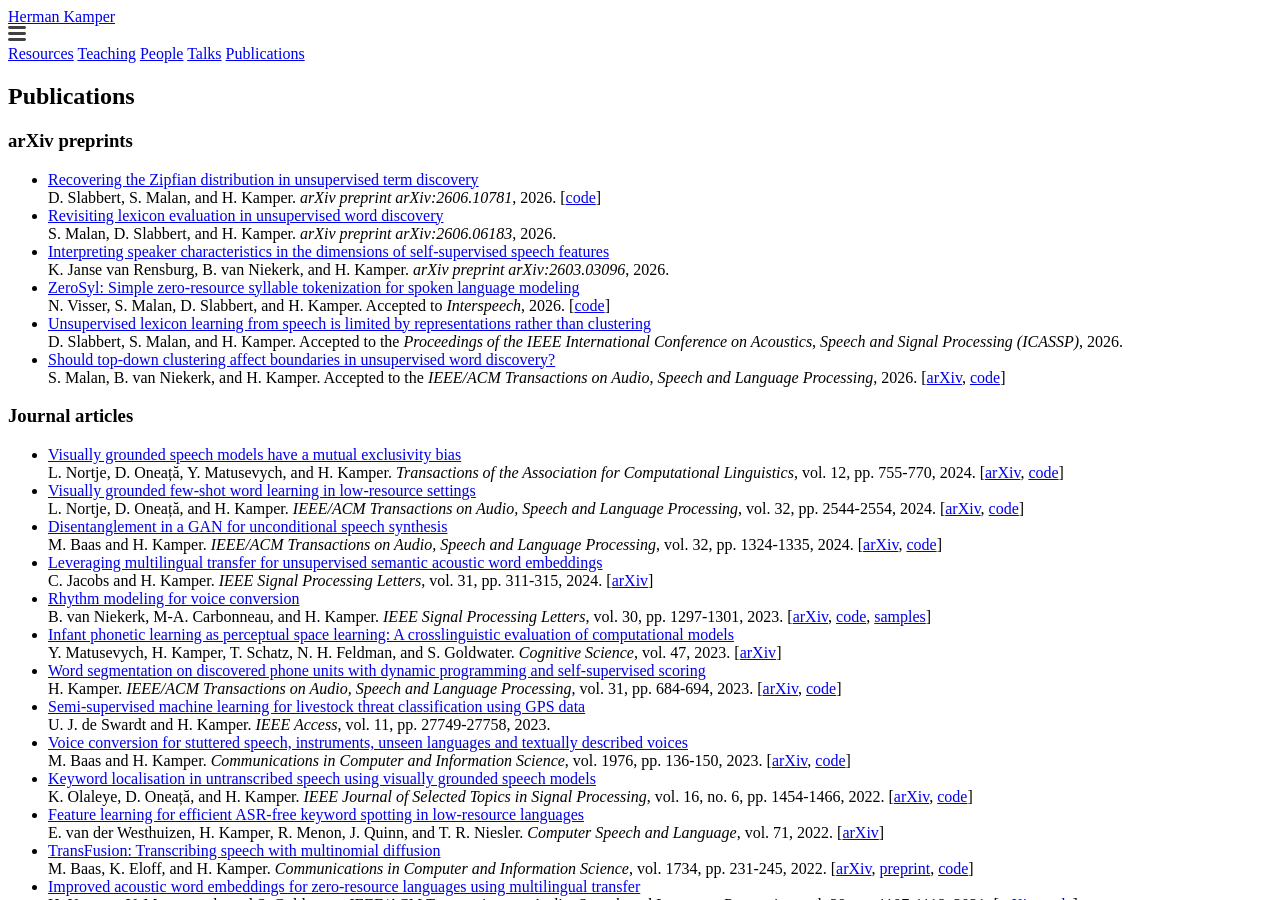
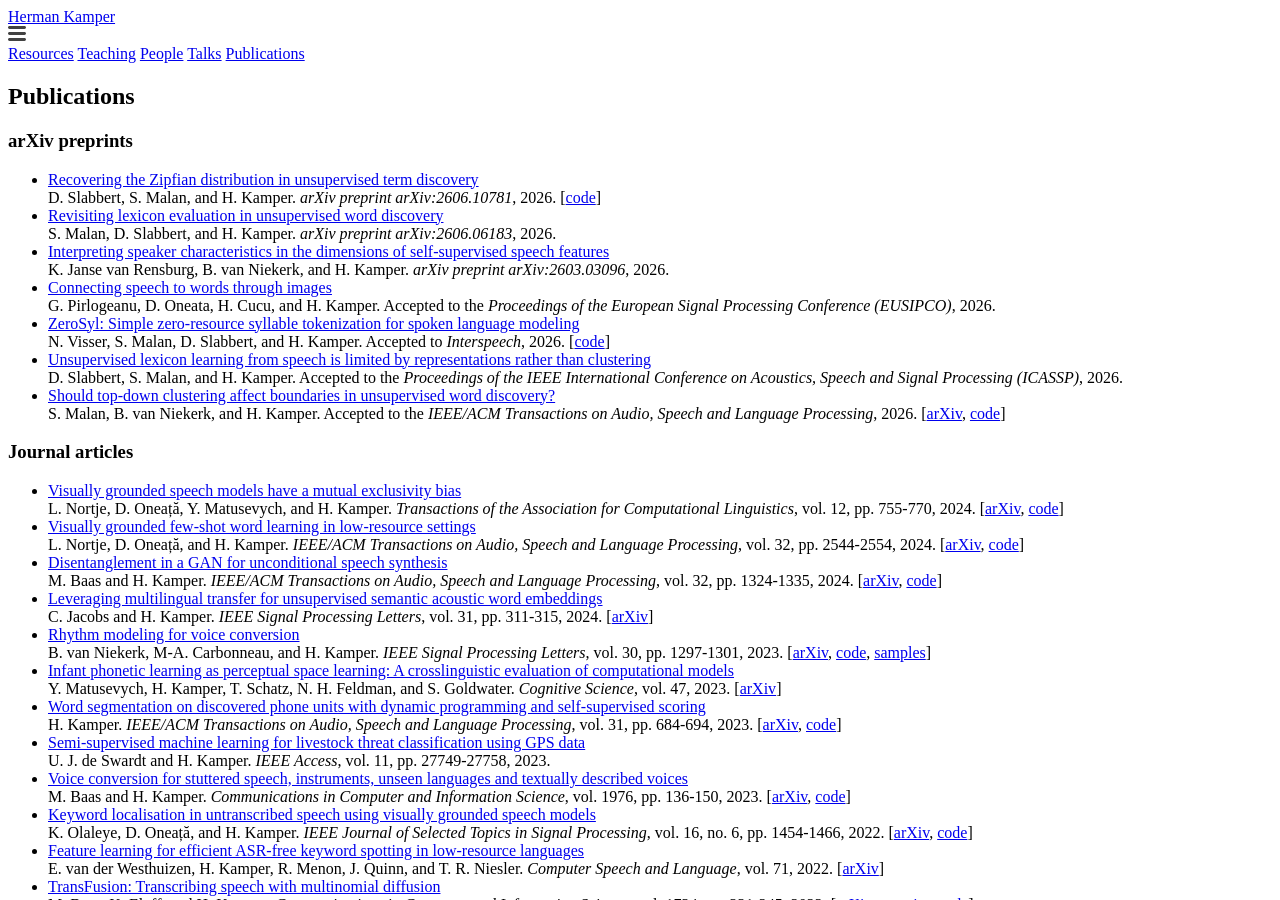
Before and after one commit to kamperh/kamperh.github.io, a Jekyll site: the page built from publications.md, in a window 1280 px wide and 900 px high. Built offline with Jekyll 4.4.1, drawn with Linux system fonts in a browser that asks for light colours; a style sheet for code colours, icons or effects is not loaded.

Commit message:
Update publications.md

```diff
--- a/publications.md
+++ b/publications.md
@@ -16,6 +16,8 @@ order: 5
   S. Malan, D. Slabbert, and H. Kamper. *arXiv preprint arXiv:2606.06183*, 2026.
 - [Interpreting speaker characteristics in the dimensions of self-supervised speech features](http://arxiv.org/abs/2603.03096)
   K. Janse van Rensburg, B. van Niekerk, and H. Kamper. *arXiv preprint arXiv:2603.03096*, 2026.
+- [Connecting speech to words through images](https://arxiv.org/abs/2606.16807)
+  G. Pirlogeanu, D. Oneata, H. Cucu, and H. Kamper. Accepted to the *Proceedings of the European Signal Processing Conference (EUSIPCO)*, 2026.
 - [ZeroSyl: Simple zero-resource syllable tokenization for spoken language modeling](https://arxiv.org/abs/2602.15537)
   N. Visser, S. Malan, D. Slabbert, and H. Kamper. Accepted to *Interspeech*, 2026. [[code](https://github.com/nicolvisser/ZeroSyl/)]
 - [Unsupervised lexicon learning from speech is limited by representations rather than clustering](https://arxiv.org/abs/2510.09225)
```
